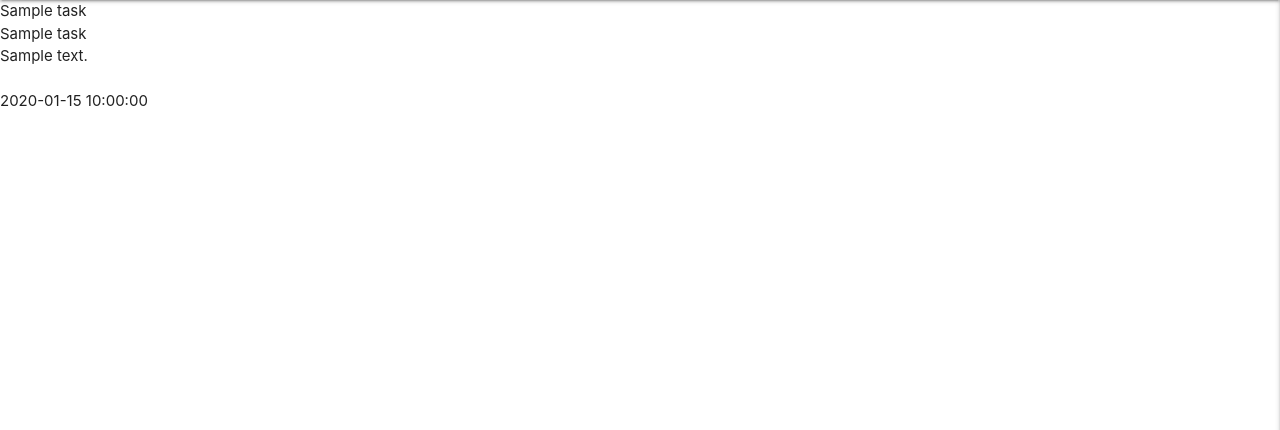
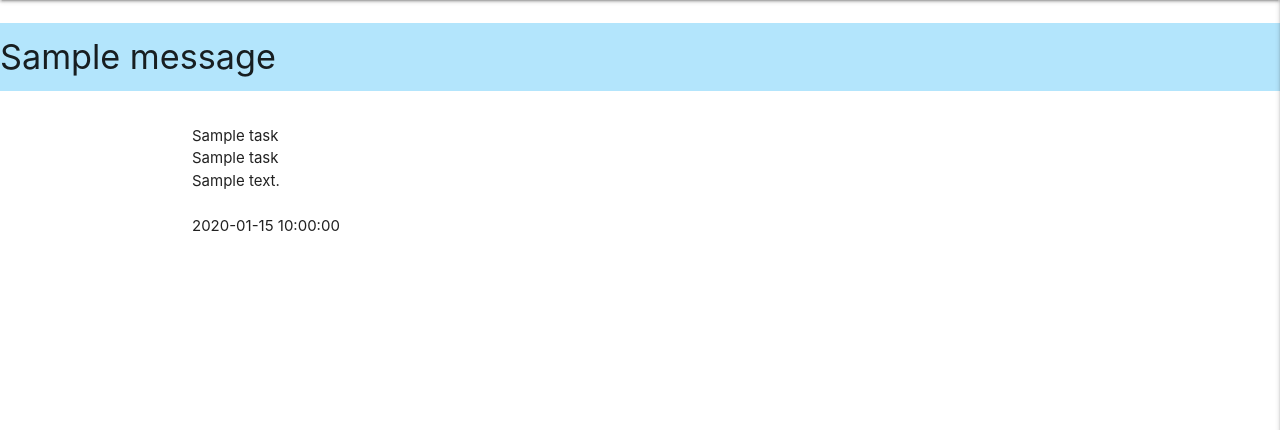
Before and after one commit to flisanp/flask-task-manager-project, a Flask app: page / in a window 1280 px wide. Shown: the part 64-494 px from the top of the page. Run offline with Flask 2, Linux system fonts and the light colour scheme; one stand-in notice (Sample message) is shown; a database or web service that is not in the repository returns one stand-in record (values such as "Sample title"); some libraries are stand-ins or nearby versions.

Commit message:
Add registry functionality

```diff
--- a/app.py
+++ b/app.py
@@ -26,6 +26,24 @@ def get_tasks():
 
 @app.route("/register", methods=["GET", "POST"])
 def register():
+    if request.method == "POST":
+        # check if username already exists in db
+        existing_user = mongo.db.users.find_one(
+            {"username": request.form.get("username").lower()})
+
+        if existing_user:
+            flash("Username already exists")
+            return redirect(url_for("register"))
+
+        register = {
+            "username": request.form.get("username").lower(),
+            "password": generate_password_hash(request.form.get("password"))
+        }
+        mongo.db.users.insert_one(register)
+
+        # put the new user into 'session' cookie
+        session["user"] = request.form.get("username").lower()
+        flash("Registration Successful!")
     return render_template("register.html")
 
 
--- a/static/css/style.css
+++ b/static/css/style.css
@@ -1,3 +1,7 @@
 .text-shadow{
     text-shadow: 2px 2px 2px rgba(0,0,0,0.5);
 }
+
+.flashes h4{
+    line-height: 2;
+}
--- a/templates/base.html
+++ b/templates/base.html
@@ -46,8 +46,24 @@
 
     </header>
 
+    <section>
+        <!--flash messages-->
+        {% with messages = get_flashed_messages() %}
+            {% if messages %}
+                {% for message in messages %}
+                <div class="row flashes">
+                    <h4 class="light-blue lighten-4 center-aligned">{{ message }}</h4>
+                </div>
+                {% endfor %}
+            {% endif %}
+        {% endwith %}
+
+    </section>
+
+<main class="container">
     {% block content %}
     {% endblock %}
+</main>
 
     <script src="https://code.jquery.com/jquery-3.6.0.min.js"
     integrity="sha256-/xUj+3OJU5yExlq6GSYGSHk7tPXikynS7ogEvDej/m4=" crossorigin="anonymous"></script>
--- a/templates/register.html
+++ b/templates/register.html
@@ -10,7 +10,7 @@
             <div class="row">
                 <div class="input-field col s12">
                     <i class="fas fa-user-plus prefix light-green-text text-darken-4"></i>
-                    <input id="username" name="username" type="text" class="validate">
+                    <input id="username" name="username" type="text" minlenght="5" maxlenght="15" pattern= "^[a-zA-Z0-9]{5,15}$" class="validate" required>
                     <label for="username">Username
                     </label>
                 </div>
@@ -19,7 +19,7 @@
             <div class="row">
                 <div class="input-field col s12">
                     <i class="fas fa-user-lock prefix light-green-text text-darken-4"></i>
-                    <input id="password" name="password" type="password" class="validate">
+                    <input id="password" name="password" type="password" minlenght="5" maxlenght="15" pattern= "^[a-zA-Z0-9]{5,15}$" class="validate" required>
                     <label for="password">Password</label>
                 </div>
             </div>
```
